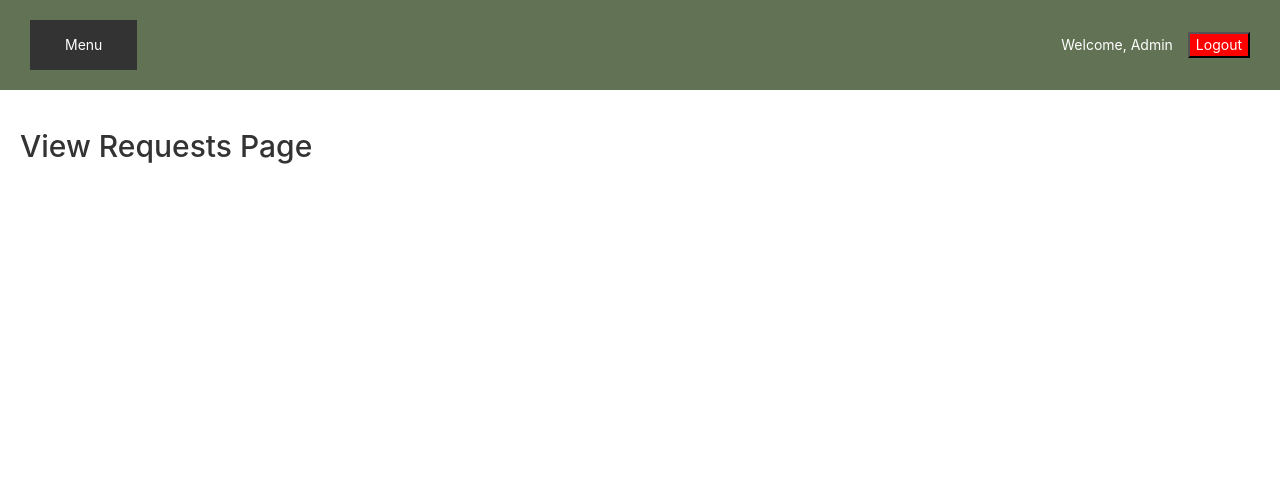
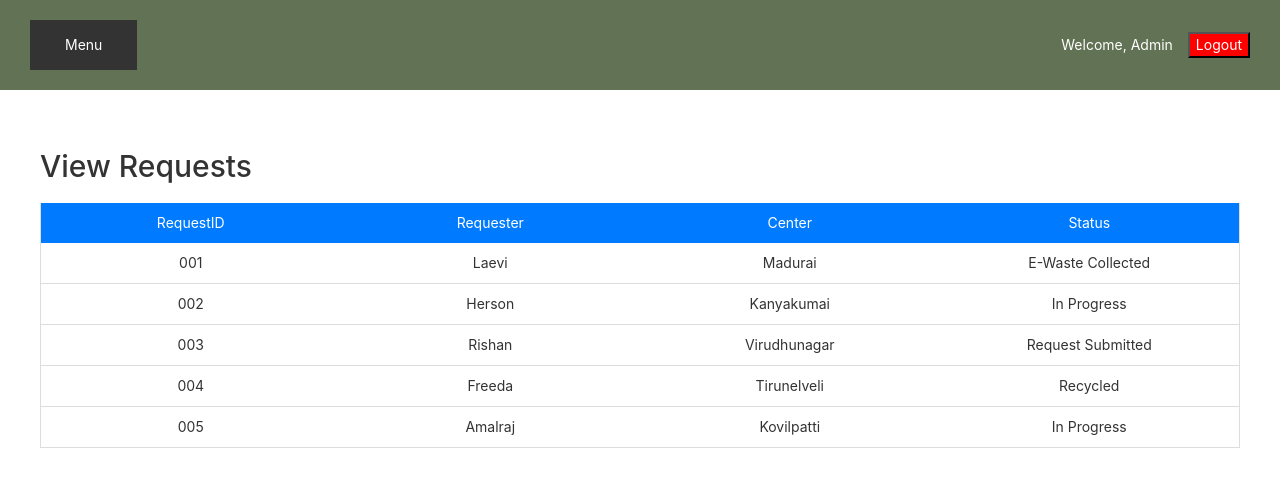
Before and after one commit to Laevijerisha/Mini, a React (Create React App) app: page /admindash in a window 1280 px wide. Shown: the top 486 px of the page. Built offline with nearby package versions, Linux system fonts and the light colour scheme.

Commit message:
commit 4

```diff
--- /dev/null
+++ b/src/Components/AdminComponents/ManageCenters.css
@@ -0,0 +1,54 @@
+.manage-centers-page {
+    padding: 20px;
+}
+
+.centers-table {
+    margin-top: 20px;
+    border-collapse: collapse;
+    width: 100%;
+}
+
+.header-row {
+    background-color: #007bff;
+    color: #fff;
+    display: flex;
+    justify-content: space-between;
+}
+
+.data-row {
+    display: flex;
+    justify-content: space-between;
+    border-bottom: 1px solid #ddd;
+}
+
+.header,
+.data {
+    flex: 1;
+    padding: 10px;
+    text-align: center;
+}
+
+.header:first-child,
+.data:first-child {
+    border-left: 1px solid #ddd;
+}
+
+.header:last-child,
+.data:last-child {
+    border-right: 1px solid #ddd;
+}
+
+.add-center-btn {
+    margin-top: 20px;
+    padding: 10px 20px;
+    background-color: #007bff;
+    color: #fff;
+    border: none;
+    border-radius: 5px;
+    cursor: pointer;
+    transition: background-color 0.3s ease;
+}
+
+.add-center-btn:hover {
+    background-color: #0056b3;
+}
--- /dev/null
+++ b/src/Components/AdminComponents/ManageCenters.js
@@ -0,0 +1,63 @@
+import {useState} from 'react';
+import './ManageCenters.css';
+
+const ManageCenters = () => {
+    const [centers, setCenters] = useState([
+        { centerId: '001', name: 'Center A', location: 'Location A' },
+        { centerId: '002', name: 'Center B', location: 'Location B' },
+        { centerId: '003', name: 'Center C', location: 'Location C' },
+        { centerId: '004', name: 'Center D', location: 'Location D' },
+        { centerId: '005', name: 'Center E', location: 'Location E' }
+    ]);
+
+    const handleUpdateCenter = (centerId, field, value) => {
+        const updatedCenters = centers.map(center =>
+            center.centerId === centerId ? { ...center, [field]: value } : center
+        );
+        setCenters(updatedCenters);
+    };
+
+    const handleDeleteCenter = centerId => {
+        const updatedCenters = centers.filter(center => center.centerId !== centerId);
+        setCenters(updatedCenters);
+    };
+
+    const handleAddCenter = () => {
+        const newCenterId = centers.length + 1;
+        const centerName = prompt('Enter center name:');
+        const location = prompt('Enter center location:');
+        if (centerName && location) {
+            const newCenter = { centerId: newCenterId, name: centerName, location: location };
+            setCenters([...centers, newCenter]);
+        } else {
+            alert('Center name and location are required.');
+        }
+    };
+
+    return (
+        <div className="manage-centers-page">
+            <h2>Manage Centers</h2>
+            <div className="centers-table">
+                <div className="header-row">
+                    <div className="header">Center ID</div>
+                    <div className="header">Center Name</div>
+                    <div className="header">Location</div>
+                    <div className="header">Actions</div>
+                </div>
+                {centers.map(center => (
+                    <div key={center.centerId} className="data-row">
+                        <div className="data">{center.centerId}</div>
+                        <div className="data" contentEditable onBlur={e => handleUpdateCenter(center.centerId, 'name', e.target.textContent)}>{center.name}</div>
+                        <div className="data" contentEditable onBlur={e => handleUpdateCenter(center.centerId, 'location', e.target.textContent)}>{center.location}</div>
+                        <div className="data">
+                            <button onClick={() => handleDeleteCenter(center.centerId)}>Delete</button>
+                        </div>
+                    </div>
+                ))}
+            </div>
+            <button className="add-center-btn" onClick={handleAddCenter}>Add Center</button>
+        </div>
+    );
+}
+
+export default ManageCenters
--- /dev/null
+++ b/src/Components/AdminComponents/ViewRequests.css
@@ -0,0 +1,41 @@
+/* ViewRequestsPage.css */
+
+.view-requests-page {
+    padding: 20px;
+}
+
+.requests-table {
+    margin-top: 20px;
+    border-collapse: collapse;
+    width: 100%;
+}
+
+.header-row {
+    background-color: #007bff;
+    color: #fff;
+    display: flex;
+    justify-content: space-between;
+}
+
+.data-row {
+    display: flex;
+    justify-content: space-between;
+    border-bottom: 1px solid #ddd;
+}
+
+.header,
+.data {
+    flex: 1;
+    padding: 10px;
+    text-align: center;
+}
+
+.header:first-child,
+.data:first-child {
+    border-left: 1px solid #ddd;
+}
+
+.header:last-child,
+.data:last-child {
+    border-right: 1px solid #ddd;
+}
--- /dev/null
+++ b/src/Components/AdminComponents/ViewRequests.js
@@ -0,0 +1,35 @@
+import './ViewRequests.css'
+
+const ViewRequests = () => {
+    const requests = [
+        { requestId: '001', requester: 'Laevi', center: 'Madurai', status: 'E-Waste Collected' },
+        { requestId: '002', requester: 'Herson', center: 'Kanyakumai', status: 'In Progress' },
+        { requestId: '003', requester: 'Rishan', center: 'Virudhunagar', status: 'Request Submitted' },
+        { requestId: '004', requester: 'Freeda', center: 'Tirunelveli', status: 'Recycled' },
+        { requestId: '005', requester: 'Amalraj', center: 'Kovilpatti', status: 'In Progress' }
+    ];
+
+    return (
+        <div className="view-requests-page">
+            <h2>View Requests</h2>
+            <div className="requests-table">
+                <div className="header-row">
+                    <div className="header">RequestID</div>
+                    <div className="header">Requester</div>
+                    <div className="header">Center</div>
+                    <div className="header">Status</div>
+                </div>
+                {requests.map((request, index) => (
+                    <div key={index} className="data-row">
+                        <div className="data">{request.requestId}</div>
+                        <div className="data">{request.requester}</div>
+                        <div className="data">{request.center}</div>
+                        <div className="data">{request.status}</div>
+                    </div>
+                ))}
+            </div>
+        </div>
+    );
+}
+
+export default ViewRequests
--- a/src/Components/AdminDash.js
+++ b/src/Components/AdminDash.js
@@ -1,5 +1,7 @@
 import React, { useState } from 'react';
 import { NavLink } from 'react-router-dom';
+import ViewRequests from './AdminComponents/ViewRequests';
+import ManageCenters from './AdminComponents/ManageCenters';
 import './UserDash.css';
 
 const AdminDash = () => {
@@ -44,12 +46,4 @@ const AdminDash = () => {
     );
 }
 
-const ViewRequests = () => {
-    return <h2>View Requests Page</h2>;
-}
-
-const ManageCenters = () => {
-    return <h2>Manage Centers Page</h2>;
-}
-
 export default AdminDash;
--- /dev/null
+++ b/src/Components/UserComponents/Tracking.css
@@ -0,0 +1,36 @@
+/* Stepper.css */
+
+.stepper {
+    margin-bottom: 20px;
+}
+
+.progress-bar {
+    background-color: #f0f0f0;
+    height: 10px;
+    border-radius: 5px;
+    overflow: hidden;
+    margin-bottom: 10px;
+}
+
+.progress {
+    height: 100%;
+    background-color: #007bff;
+    transition: width 0.3s ease;
+}
+
+.steps {
+    display: flex;
+    justify-content: space-between;
+}
+
+.step {
+    flex: 1;
+    text-align: center;
+    color: #777;
+    font-size: 14px;
+    transition: color 0.3s ease;
+}
+
+.step.active {
+    color: #333;
+}
--- /dev/null
+++ b/src/Components/UserComponents/Tracking.js
@@ -0,0 +1,27 @@
+
+import React from 'react';
+import './Tracking.css';
+
+const Tracking = ({ currentStep }) => {
+
+    const steps = ["Request Submitted", "E-Waste Collected", "In Progress", "Recycled"];
+    const getProgressPercentage = () => {
+        return ((currentStep - 1) / (steps.length - 1)) * 100;
+    };
+
+    return (
+        <div className="stepper">
+            <div className="progress-bar">
+                <div className="progress" style={{ width: `${getProgressPercentage()}%` }}></div>
+            </div>
+            <div className="steps">
+                {steps.map((step, index) => (
+                    <div key={index} className={`step ${index + 1 === currentStep ? 'active' : ''}`}>
+                        {step}
+                    </div>
+                ))}
+            </div>
+        </div>
+    );
+}
+export default Tracking;
--- a/src/Components/UserDash.js
+++ b/src/Components/UserDash.js
@@ -2,6 +2,7 @@ import React from 'react'
 import './UserDash.css'
 import { useState } from 'react';
 import { useLocation, NavLink } from 'react-router-dom';
+import Tracking from './UserComponents/Tracking.js'
 
 function UserDash() {
     const [showSideNav, setShowSideNav] = useState(false);
@@ -24,10 +25,6 @@ function UserDash() {
 
     const SubmitRequest = () => {
         return <h2>Submit Request Page</h2>;
-    }
-
-    const Tracking = () => {
-        return <h2>Tracking Page</h2>;
     }
 
     return (
@@ -55,7 +52,7 @@ function UserDash() {
                 {/* Render different components based on the activePage state */}
                 {activePage === 'home' && <Home />}
                 {activePage === 'submit' && <SubmitRequest />}
-                {activePage === 'tracking' && <Tracking />}
+                {activePage === 'tracking' && <Tracking currentStep={2}/>}
             </div>
         </div>
     )
```
